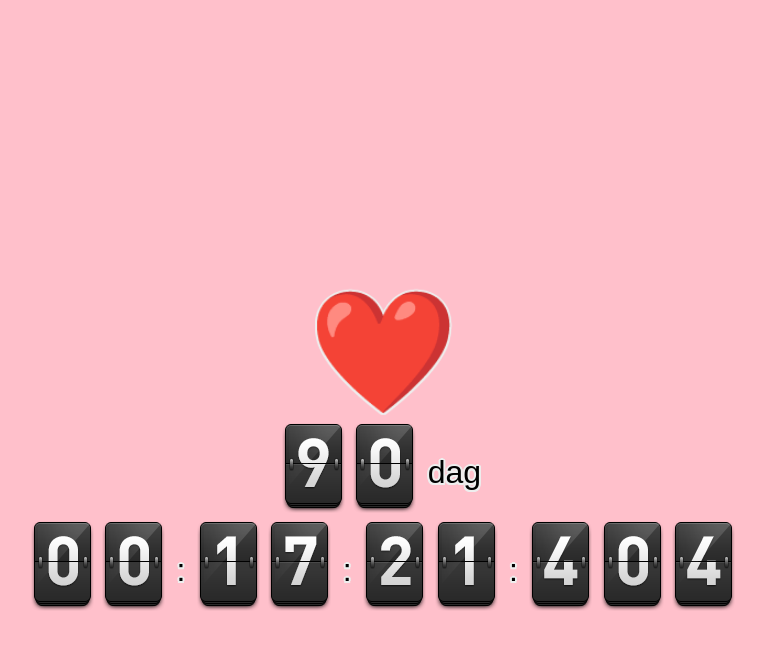
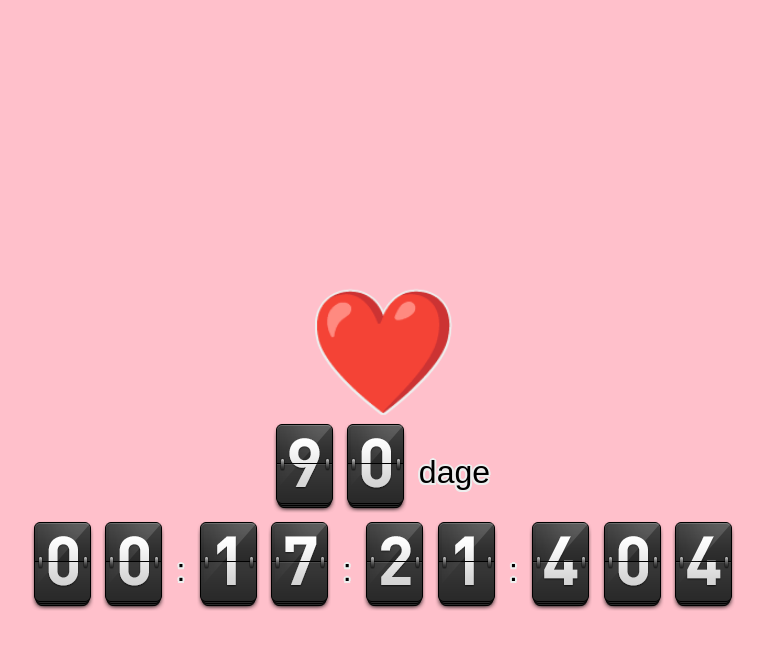
Before and after one commit to omegahm/omegahm.github.io, a Jekyll site: the page bettina.html, which Jekyll copies as it is, in a window 1280 px wide. Shown: the top 649 px of the page, without its empty margins (257-1022 px from the left). Built offline with Jekyll 4.4.1, drawn with Linux system fonts in a browser that asks for light colours.

Commit message:
Fix plural of days

```diff
--- a/bettina.html
+++ b/bettina.html
@@ -86,7 +86,7 @@
         <span class="digit day-0 digit-animate" style="background-position: 0 0;"></span>
         <span class="digit day-1 digit-animate" style="background-position: 0 0;"></span>
 
-        <span class="text">dag</span>
+        <span class="text">dag<span class="e">e</span></span>
       </div>
 
       <div>
```
Also changed, not shown: other parts of bettina.html (+4 -0 lines).
